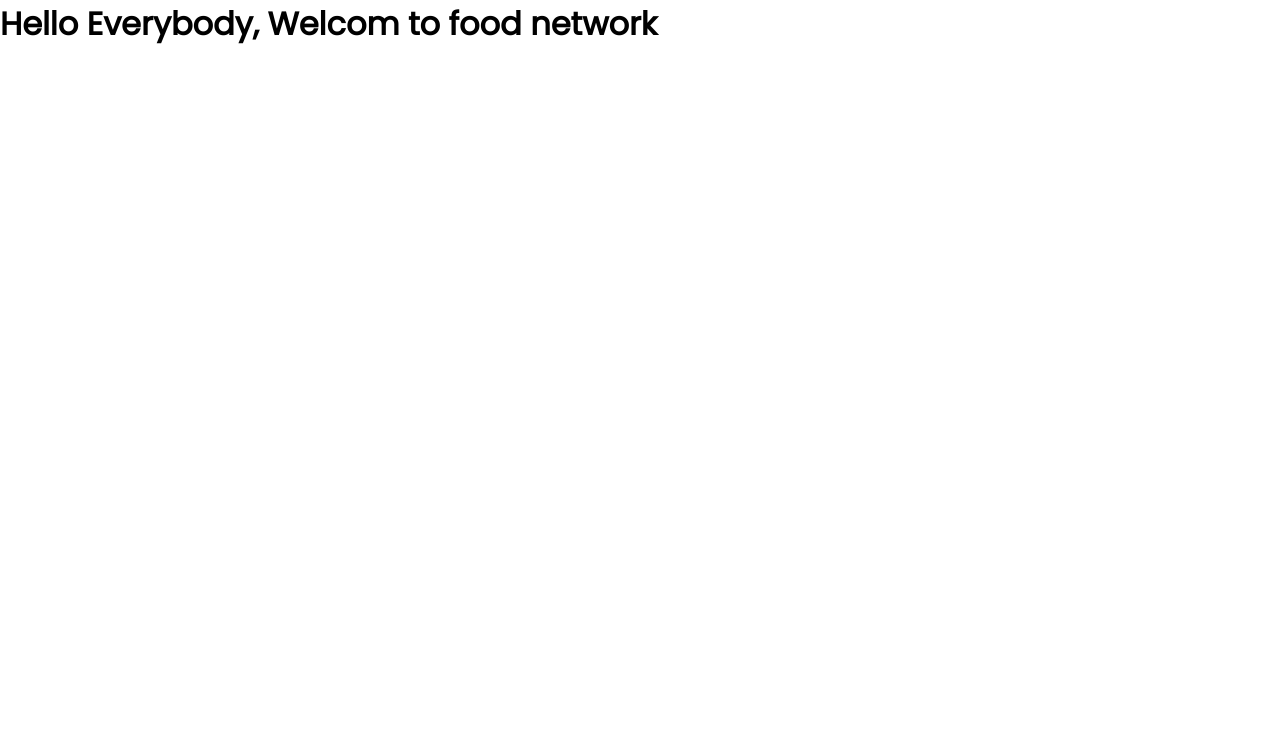
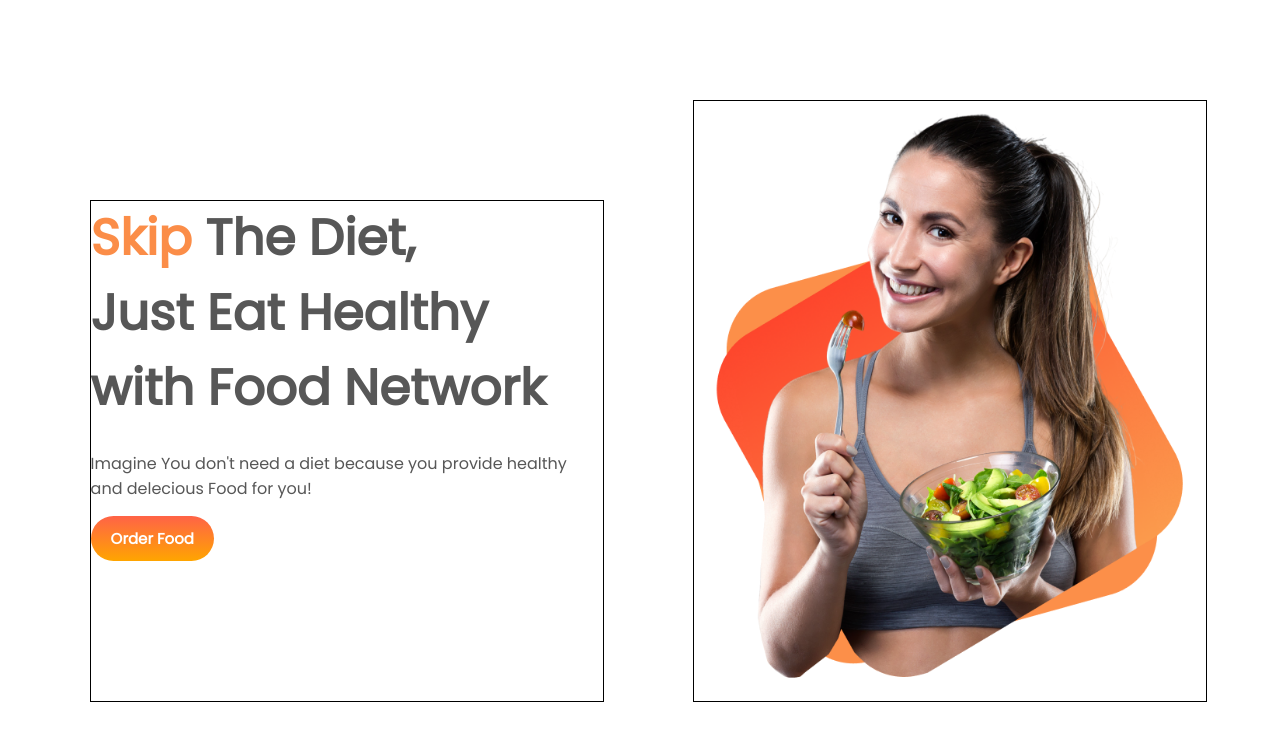
Before and after one commit to asibhub/Food-network, a plain HTML site: page index.html in a window 1280 px wide. Drawn offline with Linux system fonts and the light colour scheme.

Commit message:
First Section

```diff
--- a/index.html
+++ b/index.html
@@ -12,6 +12,19 @@
     <link rel="stylesheet" href="style.css">
 </head>
 <body>
-    <h1>Hello Everybody, Welcom to food network</h1>
+    <section class="top-banner">
+
+        <div class="healthy-food">
+         <h1><span style="color:#FB8D48 ;">Skip</span> <span style="color:#575757 ;">The Diet, &nbsp &nbsp &nbsp &nbsp &nbsp   Just Eat Healthy &nbsp&nbsp&nbsp&nbsp with Food Network</span></h1><br>
+         <p><span style="color:#575757">Imagine You don't need a diet because you provide healthy and delecious Food for you!</span></p>
+         <br>
+         <a class="link-button" href="https://www.foodnetwork.com/" target="_blank">Order Food</a>
+        </div>
+
+        <div class="female-food">
+         <img src="images/female/Group 8425.png" alt="">
+        </div>
+
+    </section>
 </body>
 </html>
--- a/style.css
+++ b/style.css
@@ -3,3 +3,37 @@
     padding: 0px;
     font-family: 'Poppins', sans-serif;
 }
+.top-banner{
+    display: flex;
+    margin-bottom: 50px;
+}
+.healthy-food{
+    width: 40%;
+    height: 500px;
+    border: 1px solid black;
+    margin-left: 7%;
+    margin-top: 200px;
+}
+.female-food{
+    width: 40%;
+    height: 600px;
+    border: 1px solid black;
+    margin-left: 7%;
+    margin-top: 100px;
+}
+.healthy-food h1{
+    font-size: 50px;
+}
+.link-button{
+    text-decoration: none;
+    color: white;
+    font-size: 15px;
+    font-weight: bold;
+    background-image: linear-gradient(tomato ,orange);
+    padding: 12px 20px;
+    border-radius: 50px;
+}
+.female-food img{
+    height: 100%;
+    width: 100%;
+}
```
